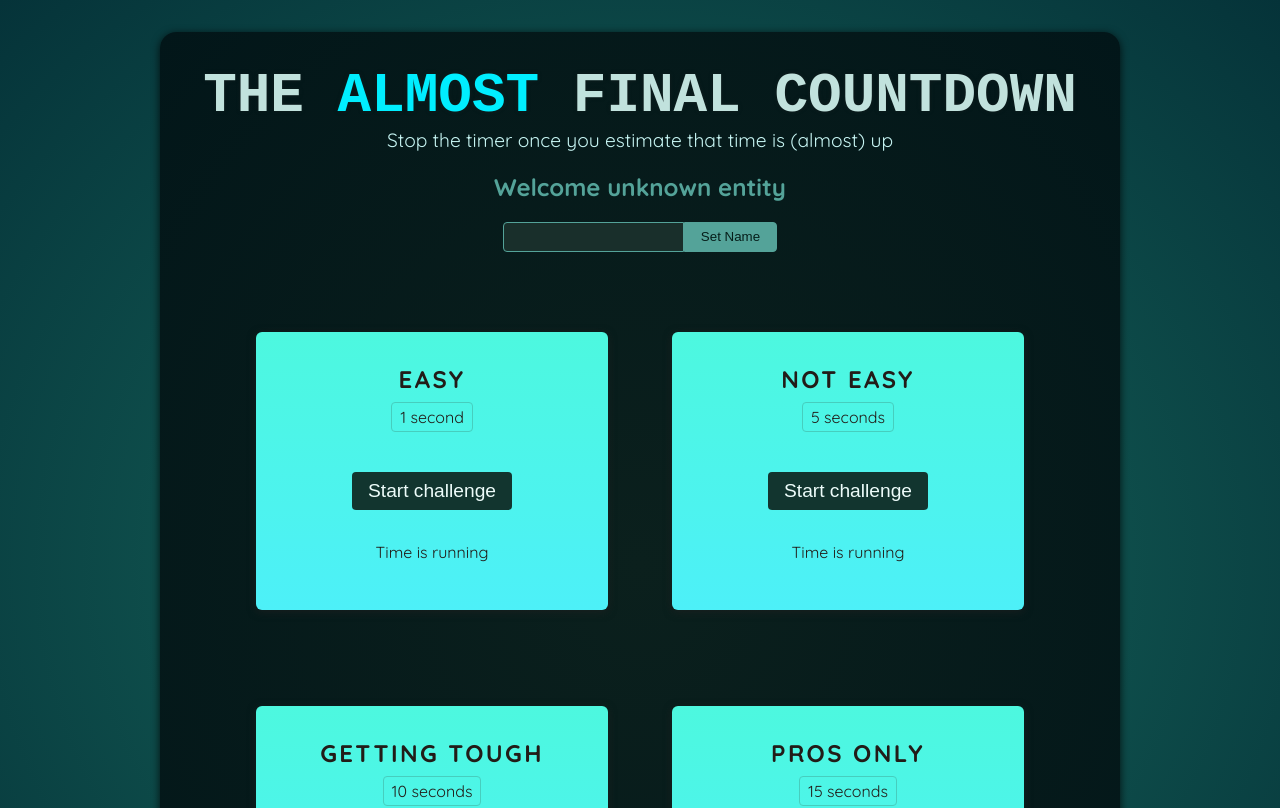
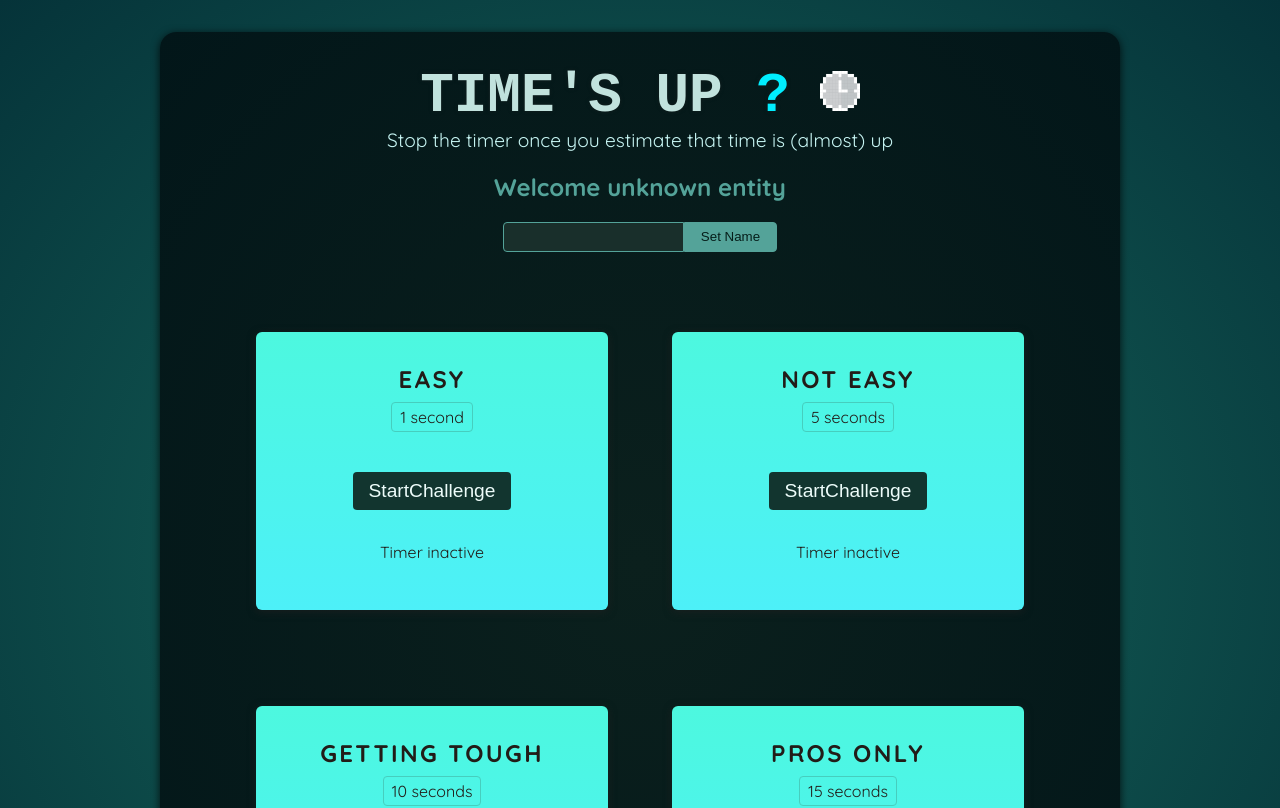
Before and after one commit to shamikaredkar/Times-Up, a React (Vite) app: page / in a window 1280 px wide. Shown: the top 808 px of the page. Built offline with nearby package versions, Linux system fonts and the light colour scheme; a web font is replaced by a local one.

Commit message:
Added logic using useRef()

```diff
--- a/index.html
+++ b/index.html
@@ -4,13 +4,13 @@
     <meta charset="UTF-8" />
     <link rel="icon" type="image/svg+xml" href="/vite.svg" />
     <meta name="viewport" content="width=device-width, initial-scale=1.0" />
-    <title>Refs & Portals</title>
+    <title>Time's Up?</title>
   </head>
   <body>
     <div id="modal"></div>
     <div id="content">
       <header>
-        <h1>The <em>Almost</em> Final Countdown</h1>
+        <h1>Time's Up <em>?</em><img src="src/assets/clock.png" alt="" /></h1>
         <p>Stop the timer once you estimate that time is (almost) up</p>
       </header>
       <div id="root"></div>
--- a/src/components/TimerChallenge.jsx
+++ b/src/components/TimerChallenge.jsx
@@ -1,16 +1,37 @@
-import React from "react";
+import React, { useRef, useState } from "react";
 
 export default function TimerChallenge({ title, targetTime }) {
+  //to know when the timer expired
+  const [timerExpired, setTimerExpired] = useState(false);
+  const [timerStarted, setTimerStarted] = useState(false);
+
+  const timer = useRef();
+  function handleStart() {
+    setTimeout(() => {
+      timer = setTimerExpired(true);
+    }, targetTime * 1000);
+    setTimerStarted(true);
+  }
+
+  function handleStop() {
+    clearTimeout(timer);
+  }
+
   return (
     <section className='challenge'>
       <h2>{title}</h2>
+      {timerExpired && <p>You lost</p>}
       <p className='challenge-time'>
         {targetTime} second{targetTime > 1 ? "s" : ""}
       </p>
       <p>
-        <button>Start challenge</button>
+        <button onClick={timerStarted ? handleStop : handleStart}>
+          {timerStarted ? "Stop" : "Start"}Challenge
+        </button>
       </p>
-      <p className=''>Time is running</p>
+      <p className={timerStarted ? "active" : undefined}>
+        {timerStarted ? "Time is running" : "Timer inactive"}
+      </p>
     </section>
   );
 }
--- a/src/index.css
+++ b/src/index.css
@@ -43,6 +43,13 @@ header p {
   margin: 0;
   text-align: center;
   color: #c6f4f2;
+}
+
+
+header img {
+  width: 40px;
+  margin-top: 0px;
+  margin-left: 30px;
 }
 
 #player {
```
Also changed, not shown: src/assets/clock.png (added).
